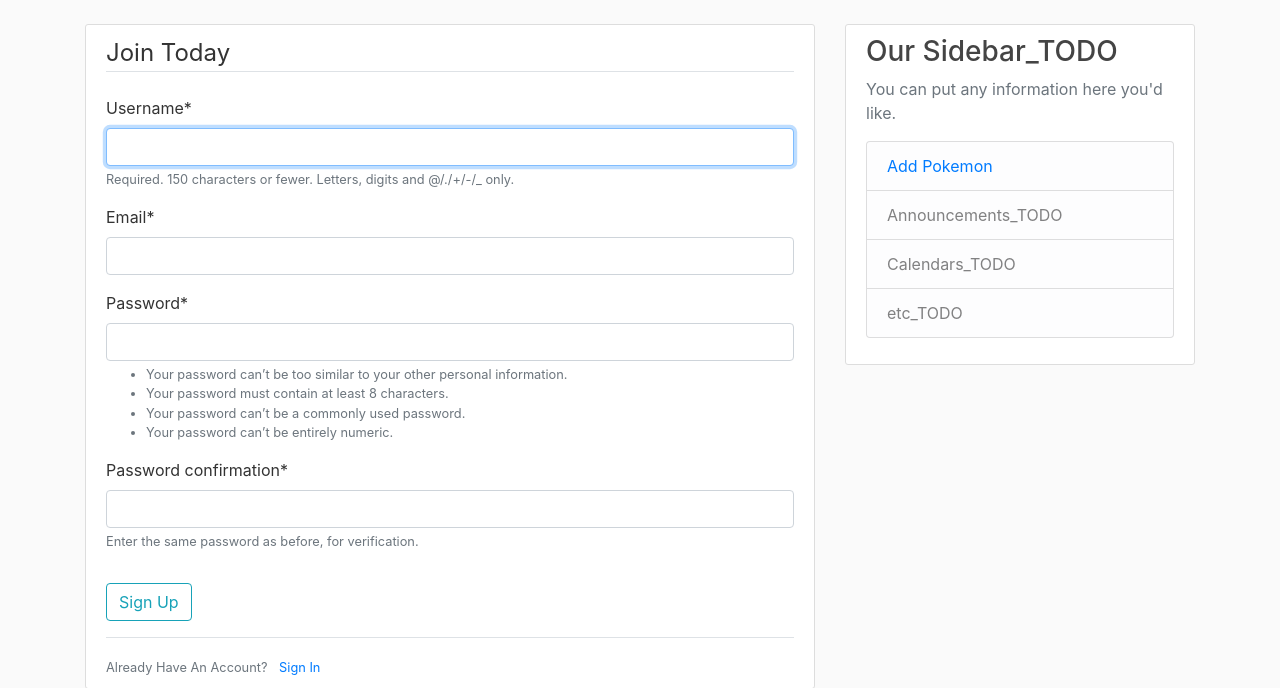
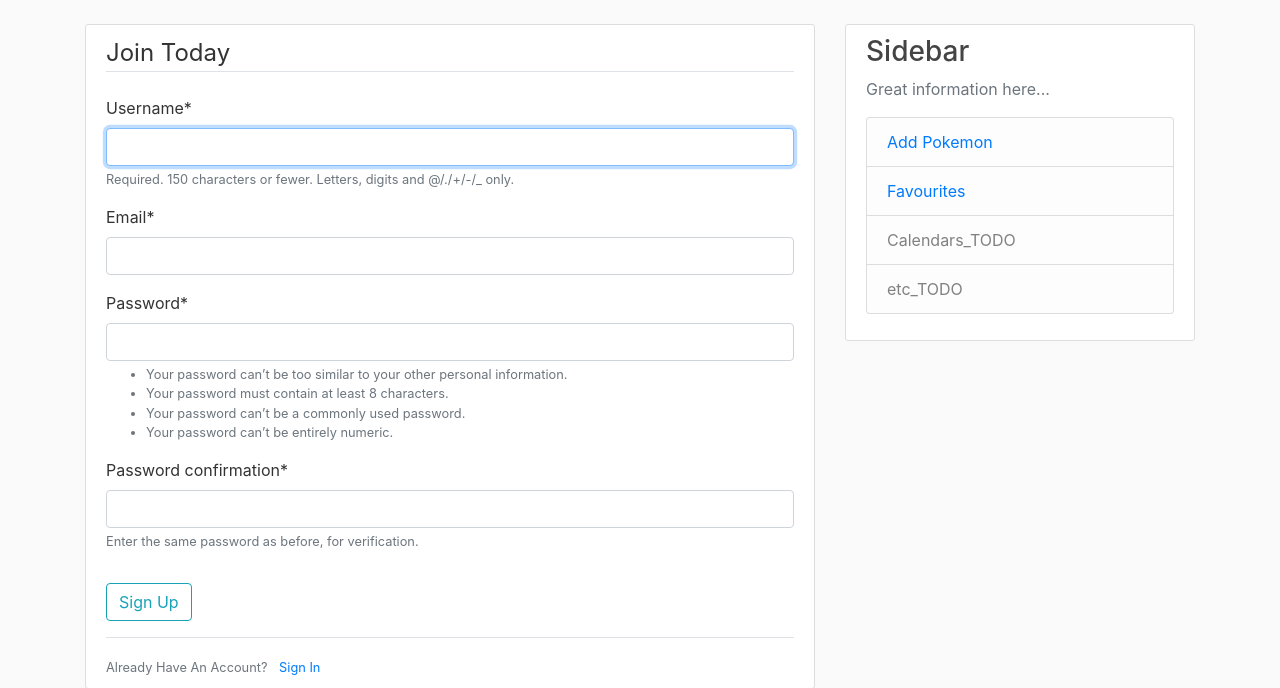
Before and after one commit to MNastri/novadata_django_pokemon, a Django app: page /register/ in a window 1280 px wide. Shown: the part 56-744 px from the top of the page. Run offline with Django 4.2, Linux system fonts and the light colour scheme; some libraries are stand-ins or nearby versions.

Commit message:
feat:favourites webpage

```diff
--- a/pokedex/pokemons/templates/pokemons/main.html
+++ b/pokedex/pokemons/templates/pokemons/main.html
@@ -7,9 +7,9 @@
         <div class="col-md-4">
             <div class="content-section">
                 <h3>
-                    Our Sidebar_TODO</h3>
+                    Sidebar</h3>
                 <p class='text-muted'>
-                    You can put any information here you'd like.
+                    Great information here...
                 <ul class="list-group">
                     <li class="list-group-item list-group-item-light">
                         <a href=
@@ -21,7 +21,14 @@
                         >
                             Add Pokemon</a></li>
                     <li class="list-group-item list-group-item-light">
-                        Announcements_TODO</li>
+                        <a href=
+                                {% if user.is_authenticated %}
+                                    "{% url 'favourites' %}"
+                                {% else %}
+                                    "#"
+                                {% endif %}
+                        >
+                            Favourites</a></li>
                     <li class="list-group-item list-group-item-light">
                         Calendars_TODO</li>
                     <li class="list-group-item list-group-item-light">
--- a/pokedex/users/urls.py
+++ b/pokedex/users/urls.py
@@ -4,6 +4,11 @@ from django.urls import path
 from . import views
 
 urlpatterns = [
+    path(
+        "favourites/",
+        views.favourites,
+        name="favourites",
+    ),
     path(
         "login/",
         auth_views.LoginView.as_view(template_name="users/login.html"),
--- a/pokedex/users/views.py
+++ b/pokedex/users/views.py
@@ -24,3 +24,13 @@ def register(request):
         form = UserRegisterForm()
     context = {"form": form}
     return render(request, template_name="users/register.html", context=context)
+
+
+def favourites(request):
+    fav = request.user.profile.favourites
+    if fav.count() == 0:
+        error_message = f"You have no favourites so far"
+        messages.error(request, error_message)
+        return redirect("pokemons-home")
+    context = {"object_list": fav.all()}
+    return render(request, template_name="users/favourites.html", context=context)
```
Also changed, not shown: pokedex/users/templates/users/favourites.html (added, +45 -0 lines).
